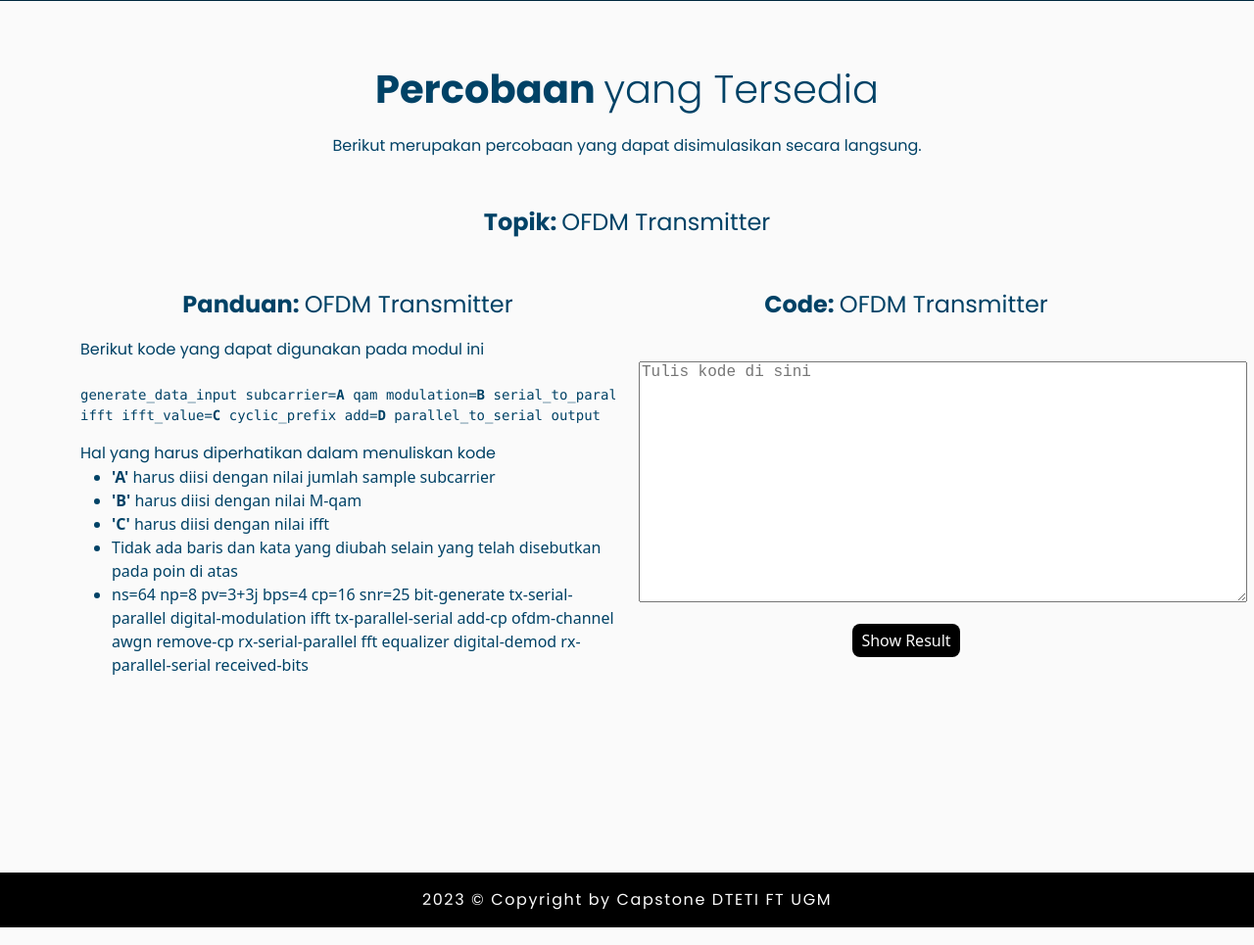
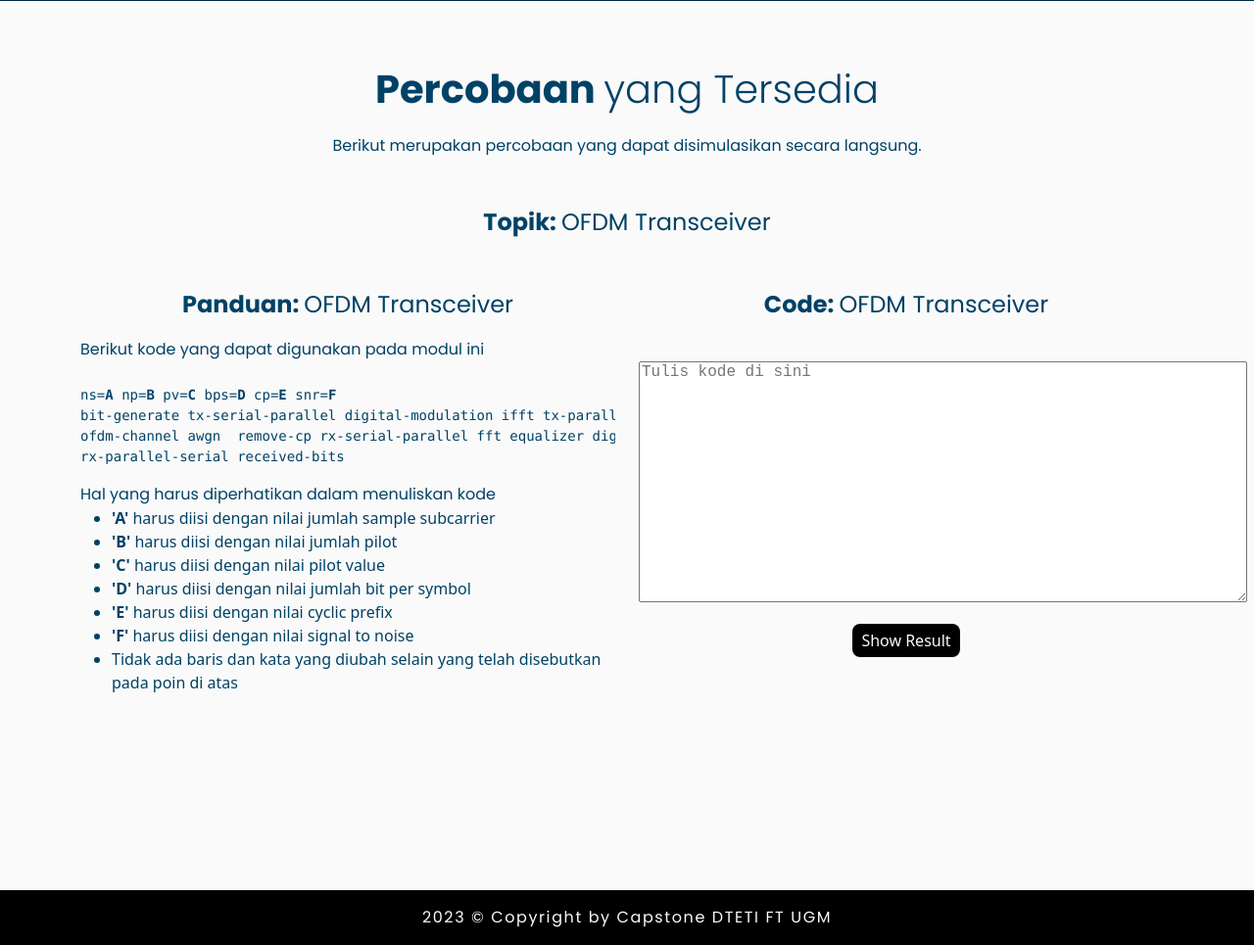
Before and after one commit to satriyac/OFSim, a Django app: page / in a window 1280 px wide. Shown: the part 505-1470 px from the top of the page at 98% size. Run offline with Django 3.2, Linux system fonts and the light colour scheme; grey boxes are pictures that could not be loaded.

Commit message:
update tampilan ofdmsim.html

```diff
--- a/Simulation/templates/ofdmsim/ofdmsim.html
+++ b/Simulation/templates/ofdmsim/ofdmsim.html
@@ -17,7 +17,7 @@
 
       <!-- OfdmTXRX : Guidelines -->
       <div class="row justify-content-center mt-5">
-        <h4><span>Topik: </span>OFDM Transmitter</h4>
+        <h4><span>Topik: </span>OFDM Transceiver</h4>
         {% for modul in ofdmt %}
         <div class="mt-3 text-start">{{modul.Content|safe}}</div>
         {% endfor %}
@@ -25,18 +25,23 @@
       <div class="row justify-content-center mt-5">
         <!-- OFDMTXRX : Block Diagram -->
         <div class="col-lg-6">
-          <h4><span>Panduan: </span>OFDM Transmitter</h4>
+          <h4><span>Panduan: </span>OFDM Transceiver</h4>
           <div class="mt-3 text-start"><p style="text-align: left;">Berikut kode yang dapat digunakan pada modul ini</p>
             <p style="text-align: left;"> <br></p>
-            <pre>generate_data_input subcarrier=<strong>A</strong> qam modulation=<strong>B</strong> serial_to_parallel <br>ifft ifft_value=<strong>C</strong> cyclic_prefix add=<strong>D</strong> parallel_to_serial output </pre>
+            <!--<pre>generate_data_input subcarrier=<strong>A</strong> qam modulation=<strong>B</strong> serial_to_parallel <br>ifft ifft_value=<strong>C</strong> cyclic_prefix add=<strong>D</strong> parallel_to_serial output </pre> -->
+            <pre>ns=<strong>A</strong> np=<strong>B</strong> pv=<strong>C</strong> bps=<strong>D</strong> cp=<strong>E</strong> snr=<strong>F</strong> <br>bit-generate tx-serial-parallel digital-modulation ifft tx-parallel-serial add-cp <br>ofdm-channel awgn  remove-cp rx-serial-parallel fft equalizer digital-demod <br>rx-parallel-serial received-bits </pre>
             <p style="text-align: left;"> </p>
             <p style="text-align: left;">Hal yang harus diperhatikan dalam menuliskan kode</p>
             <ul>
             <li style="text-align: left;"><strong>'A'</strong> harus diisi dengan nilai jumlah sample subcarrier</li>
-            <li style="text-align: left;"><strong>'B'</strong> harus diisi dengan nilai M-qam</li>
-            <li style="text-align: left;"><strong>'C'</strong> harus diisi dengan nilai ifft</li>
+            <li style="text-align: left;"><strong>'B'</strong> harus diisi dengan nilai jumlah pilot</li>
+            <li style="text-align: left;"><strong>'C'</strong> harus diisi dengan nilai pilot value</li>
+            <li style="text-align: left;"><strong>'D'</strong> harus diisi dengan nilai jumlah bit per symbol</li>
+            <li style="text-align: left;"><strong>'E'</strong> harus diisi dengan nilai cyclic prefix</li>
+            <li style="text-align: left;"><strong>'F'</strong> harus diisi dengan nilai signal to noise</li>
             <li style="text-align: left;">Tidak ada baris dan kata yang diubah selain yang telah disebutkan pada poin di atas</li>
-            <li style="text-align: left;">ns=64 np=8 pv=3+3j bps=4 cp=16 snr=25 bit-generate tx-serial-parallel digital-modulation ifft tx-parallel-serial add-cp ofdm-channel awgn remove-cp rx-serial-parallel fft equalizer digital-demod rx-parallel-serial received-bits</li>
+            <!-- <li style="text-align: left;">ns=64 np=8 pv=3+3j bps=4 cp=16 snr=25 bit-generate tx-serial-parallel digital-modulation ifft tx-parallel-serial add-cp ofdm-channel awgn remove-cp rx-serial-parallel fft equalizer digital-demod rx-parallel-serial received-bits</li>-->
+
 
         </ul></div>
 
@@ -45,7 +50,7 @@
 
         <!-- OFDMTXRX : Code Area -->
         <div class="col-lg-6">
-          <h4><span>Code: </span>OFDM Transmitter</h4>
+          <h4><span>Code: </span>OFDM Transceiver</h4>
           <form id="myForm">
             {% csrf_token %}
             <label for="input_text"></label><br />
```
